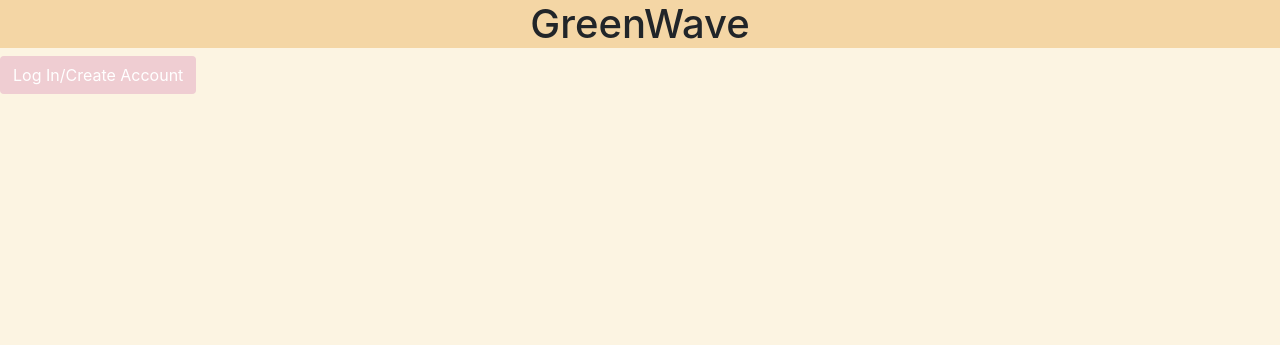
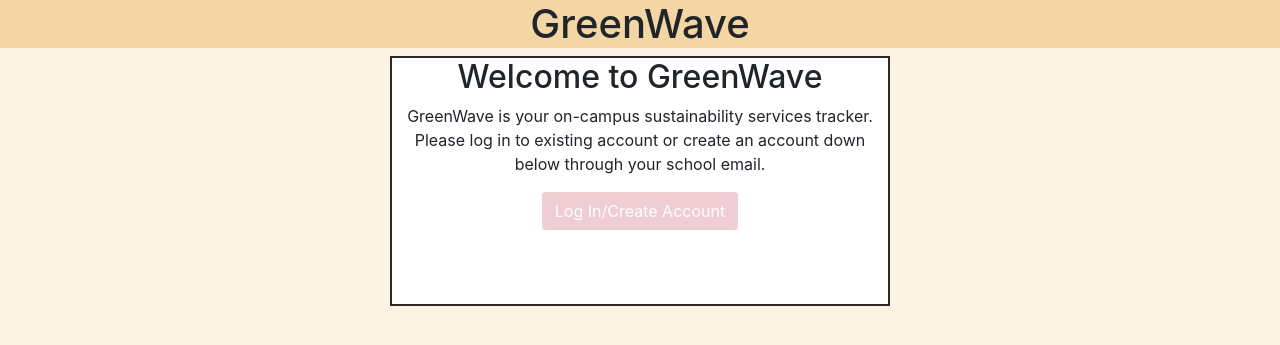
Before and after one commit to CSCI3356-Fall2024/Ed-Sheeran---The-A-Team, a Django app: page / in a window 1280 px wide. Shown: the top 345 px of the page. Run offline with Django 5.2, Linux system fonts and the light colour scheme.

Commit message:
added a box with brief description around the log in/create button on home page and removed 2nd Google Sign-In 'continue' page

```diff
--- a/GreenWave/GreenWave/settings.py
+++ b/GreenWave/GreenWave/settings.py
@@ -49,6 +49,8 @@ INSTALLED_APPS = [
     'pages'
 ]
 SITE_ID = 1
+
+SOCIALACCOUNT_LOGIN_ON_GET = True
 
 SOCIALACCOUNT_PROVIDERS = {
     'google': {
--- a/GreenWave/templates/home.html
+++ b/GreenWave/templates/home.html
@@ -1,10 +1,23 @@
 <head>
     <style>
         .btn-primary-color {
-          background-color: #efcdd2 !important;
-          color: white !important;
+            background-color: #efcdd2 !important;
+            color: white !important;
         }
-    </style>
+        .color-block {
+            background-color: #ffffff;
+            width: 100%;
+            height: 100%;
+
+
+        }
+        .rectangle-container {
+            width: 500px;
+            height: 250px;
+            border: 2px solid #312825;
+            margin: 0 auto;
+        }
+            </style>
 </head>
 
 {% extends 'base.html'%}
@@ -17,7 +30,15 @@
     <p>Welcome, {{ user.username }}!</p>
     <p>You are a {{ group_name }}!</p>
 {% else %}
-    <a href="/accounts/" class="btn btn-primary-color">Log In/Create Account</a>
+<div class="text-center">
+<div class="rectangle-container">
+    <div class="color-block">
+        <h2> Welcome to GreenWave</h2>
+        <p> GreenWave is your on-campus sustainability services tracker. Please log in to existing account or create an account down below through your school email.</p>
+        <a href="/accounts/" class="btn btn-primary-color">Log In/Create Account</a>
+    </div>
+</div>
+</div>
 {% endif %}
 
 {%endblock%}
--- a/GreenWave/templates/navbar.html
+++ b/GreenWave/templates/navbar.html
@@ -10,7 +10,7 @@
         .bg-color {
           background-color: #fcf4e2;
         }
-        }
+
     </style>
 </head>
 
```
Also changed, not shown: GreenWave/media/profile_images/Black_And_White_Aesthetic_Minimalist_Modern_Simple_Typography_Coconut_Cos_3I7f3Em.png (added).
